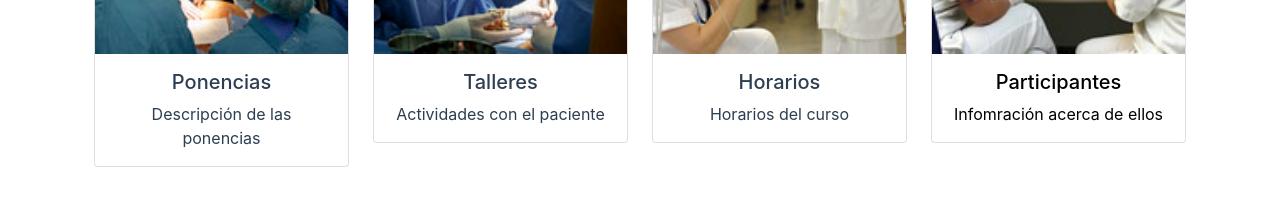
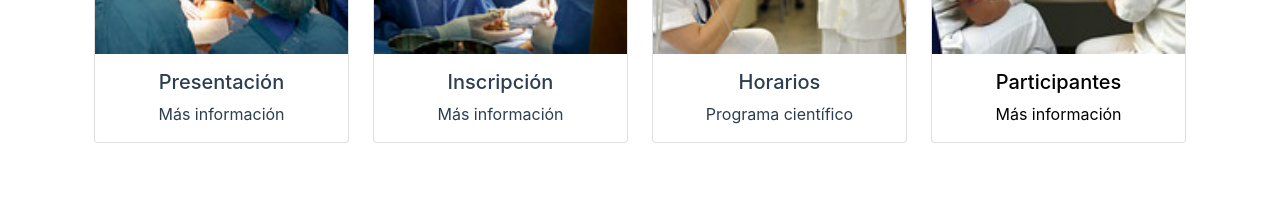
Before and after one commit to ablancaa/course, a Vue app: page / in a window 1280 px wide. Shown: the part 409-609 px from the top of the page. Built offline with nearby package versions, Linux system fonts and the light colour scheme.

Commit message:
Creación de carpetas

```diff
--- a/src/views/Home.vue
+++ b/src/views/Home.vue
@@ -5,8 +5,8 @@
           <div class="card separadorCards">
             <img src="../assets/images/Cirugia2.jpg" class="card-img-top" alt="...">
               <div class="card-body">
-                <h5 class="card-title">Ponencias</h5>
-                <p class="card-text">Descripción de las ponencias</p>
+                <h5 class="card-title">Presentación</h5>
+                <p class="card-text">Más información</p>
                 <!-- <a href="#" class="btn btn-primary">Ver +</a> -->
               </div>
           </div>
@@ -15,8 +15,8 @@
           <div class="card separadorCards">
             <img src="../assets/images/Cirugia.jpg" class="card-img-top" alt="...">
               <div class="card-body">
-                <h5 class="card-title">Talleres</h5>
-                <p class="card-text">Actividades con el paciente</p>
+                <h5 class="card-title">Inscripción</h5>
+                <p class="card-text">Más información</p>
                 <!-- <a href="#" class="btn btn-primary">Ver +</a> -->
               </div>
           </div>
@@ -26,7 +26,7 @@
             <img src="../assets/images/Nino.jpg" class="card-img-top" alt="...">
               <div class="card-body">
                 <h5 class="card-title">Horarios</h5>
-                <p class="card-text">Horarios del curso</p>
+                <p class="card-text">Programa científico</p>
                 <!-- <a href="#" class="btn btn-primary">Ver +</a> -->
               </div>
           </div>
@@ -36,7 +36,7 @@
             <router-link to="/Ponentes" class="link"><img src="../assets/images/TAC.jpg" class="card-img-top" alt="...">
               <div class="card-body">
                 <h5 class="card-title">Participantes</h5>
-                <p class="card-text">Infomración acerca de ellos</p>
+                <p class="card-text">Más información</p>
                 <!-- <router-link to="/Ponentes" class="btn btn-primary">Ver +</router-link> -->
               </div></router-link>
           </div>
```
Also changed, not shown: src/assets/logo.png (deleted).
